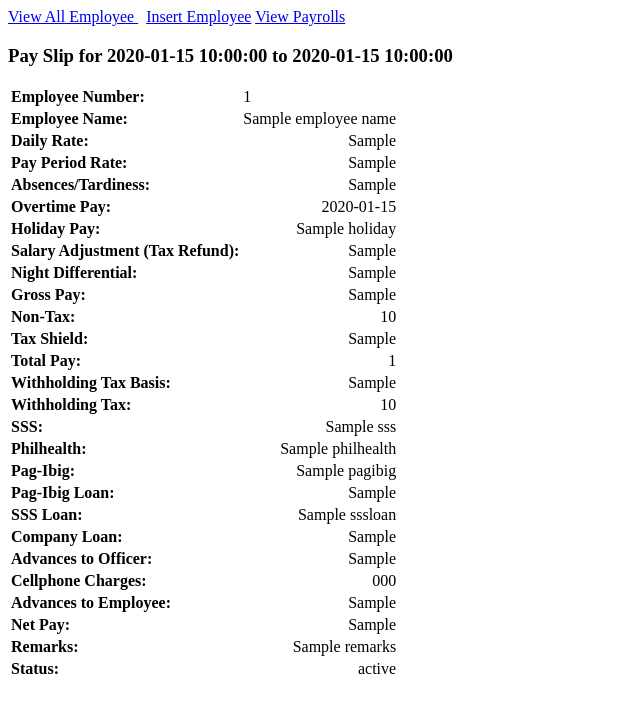
After one commit to kepbautista/redbana-ph-payroll-system, a CodeIgniter app: the page made by payroll/application/views/ViewPayslip.php in a window 1280 px wide. The commit adds this page. Shown: the top 713 px of the page, without its empty margins (0-640 px from the left). Run offline with CodeIgniter, Linux system fonts and the light colour scheme; tables that the repository leaves empty hold one stand-in row (values such as "Sample post"); the template is opened without the code that fills it: most values are stand-ins (such as "Sample title", 1, 10 or a date in 2020).

Commit message:
View and Edit Payslips...

```diff
--- /dev/null
+++ b/payroll/application/views/ViewPayslip.php
@@ -0,0 +1,138 @@
+<!--
+/*File Name: ComputePayroll_view.php
+  Program Description: Compute Payroll for current Payperiod
+*/
+-->
+<!DOCTYPE html PUBLIC "-//W3C//DTD XHTML 1.0 Transitional//EN"
+"http://www.w3.org/TR/xhtml1/DTD/xhtml1-transitional.dtd">
+<html xmlns="http://www.w3.org/1999/xhtml" xml:lang="fr" lang="fr">
+<head>
+	<title>Edit Pay Slip</title>
+	<style>
+		th{text-align: left;}
+		.numeric{text-align: right; width: 60px}
+		td{text-align: right;}
+	</style>
+</head>
+
+<?php include 'links.php';?>
+
+<body>
+<h3>Pay Slip for <?php echo $start_date." to ".$end_date;?></h3>
+<table>
+	<tr>
+		<th>Employee Number:</th>
+		<td style='text-align:left'>
+		<?php echo $EmployeeNumber;?>
+		</td>
+	</tr>
+	<tr>
+		<th>Employee Name:</th>
+		<td style='text-align:left'>
+		<?php echo $EmployeeName;?>
+		</td>
+	</tr>
+	<tr>
+		<th>Daily Rate:</th>
+		<td><?php echo $DailyRate;?></td>
+	</tr>
+	<tr>
+		<th>Pay Period Rate:</th>
+		<td><?php echo $PayPeriodRate;?></td>
+	</tr>
+	<tr>
+		<th>Absences/Tardiness:</th>
+		<td><?php echo $AbsencesTardiness;?></td>
+	</tr>
+	<tr>
+		<th>Overtime Pay:</th>
+		<td><?php echo $Overtime;?></td>
+	</tr>
+	<tr>
+		<th>Holiday Pay:</th>
+		<td><?php echo $Holiday;?></td>
+	</tr>
+	<tr>
+		<th>Salary Adjustment (Tax Refund):</th>
+		<td><?php echo $TaxRefund;?></td>
+	</tr>
+	<tr>
+		<th>Night Differential:</th>
+		<td><?php echo $NightDifferential;?></td>
+	</tr>
+	<tr>
+		<th>Gross Pay:</th>
+		<td><?php echo $GrossPay;?></td>
+	</tr>
+	<tr>
+		<th>Non-Tax:</th>
+		<td><?php echo $NonTax;?></td>
+	</tr>
+	<tr>
+		<th>Tax Shield:</th>
+		<td><?php echo $TaxShield;?></td>
+	</tr>
+	<tr>
+		<th>Total Pay:</th>
+		<td><?php echo $TotalPay;?></td>
+	</tr>
+	<tr>
+		<th>Withholding Tax Basis:</th>
+		<td><?php echo $WithholdingBasis;?></td>
+	</tr>
+	<tr>
+		<th>Withholding Tax:</th>
+		<td><?php echo $WithholdingTax;?></td>
+	</tr>
+	<tr>
+		<th>SSS:</th>
+		<td><?php echo $SSS;?></td>
+	</tr>
+	<tr>
+		<th>Philhealth:</th>
+		<td><?php echo $Philhealth;?></td>
+	</tr>
+	<tr>
+		<th>Pag-Ibig:</th>
+		<td><?php echo $Pagibig;?></td>
+	</tr>
+	<tr>
+		<th>Pag-Ibig Loan:</th>
+		<td><?php echo $PagibigLoan;?></td>
+	</tr>
+	<tr>
+		<th>SSS Loan:</th>
+		<td><?php echo $SSSLoan;?></td>
+	</tr>
+	<tr>
+		<th>Company Loan:</th>
+		<td><?php echo $CompanyLoan;?></td>
+	</tr>
+	<tr>
+		<th>Advances to Officer:</th>
+		<td><?php echo $AdvancestoOfficer;?></td>
+	</tr>
+	<tr>
+		<th>Cellphone Charges:</th>
+		<td><?php echo $CellphoneCharges;?></td>
+	</tr>
+	<tr>
+		<th>Advances to Employee:</th>
+		<td><?php echo $AdvancestoEmployee;?></td>
+	</tr>
+	<tr>
+		<th>Net Pay:</th>
+		<td><?php echo $NetPay;?></td>
+	</tr>
+	<tr>
+		<th>Remarks:</th>
+		<td><?php echo $Remarks;?></td>
+	</tr>
+	<tr>
+		<th>Status:</th>
+		<td><?php echo $Status;?></td>
+	</tr>
+</table>
+
+</body>
+</html>
--- a/payroll/application/views/links.php
+++ b/payroll/application/views/links.php
@@ -3,6 +3,7 @@ $url=base_url();
 echo "
 <a href='".$url."index.php/employee/getall'>View All Employee </a>&nbsp
 <a href='".$url."index.php/employee/insert'>Insert Employee</a>
+<a href='".$url."'index.php/payroll/payrollinfoview>View Payrolls</a>
 ";
 
 
```
Also changed, not shown: payroll/application/controllers/Payroll.php (+21 -10 lines), payroll/application/models/Payroll_model.php (+34 -7 lines), payroll/devtools/payrollAdjustments.php (+5 -3 lines).
